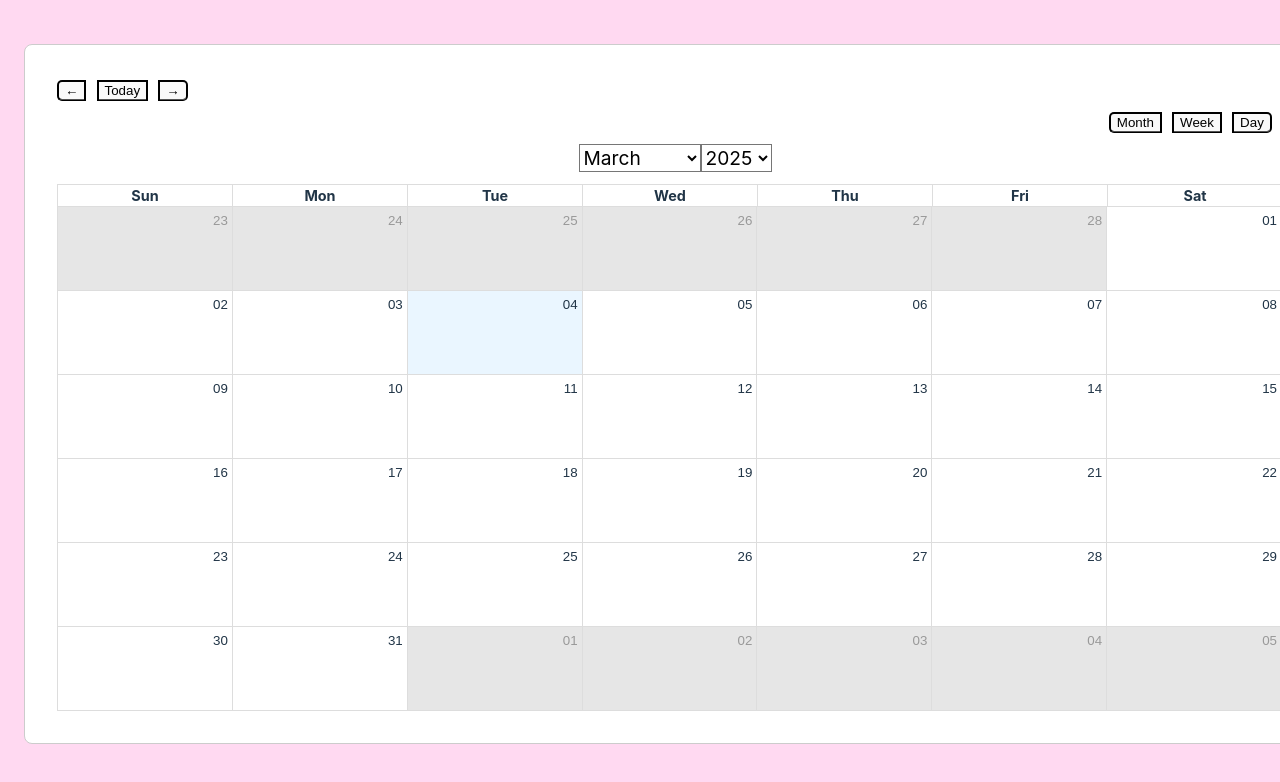
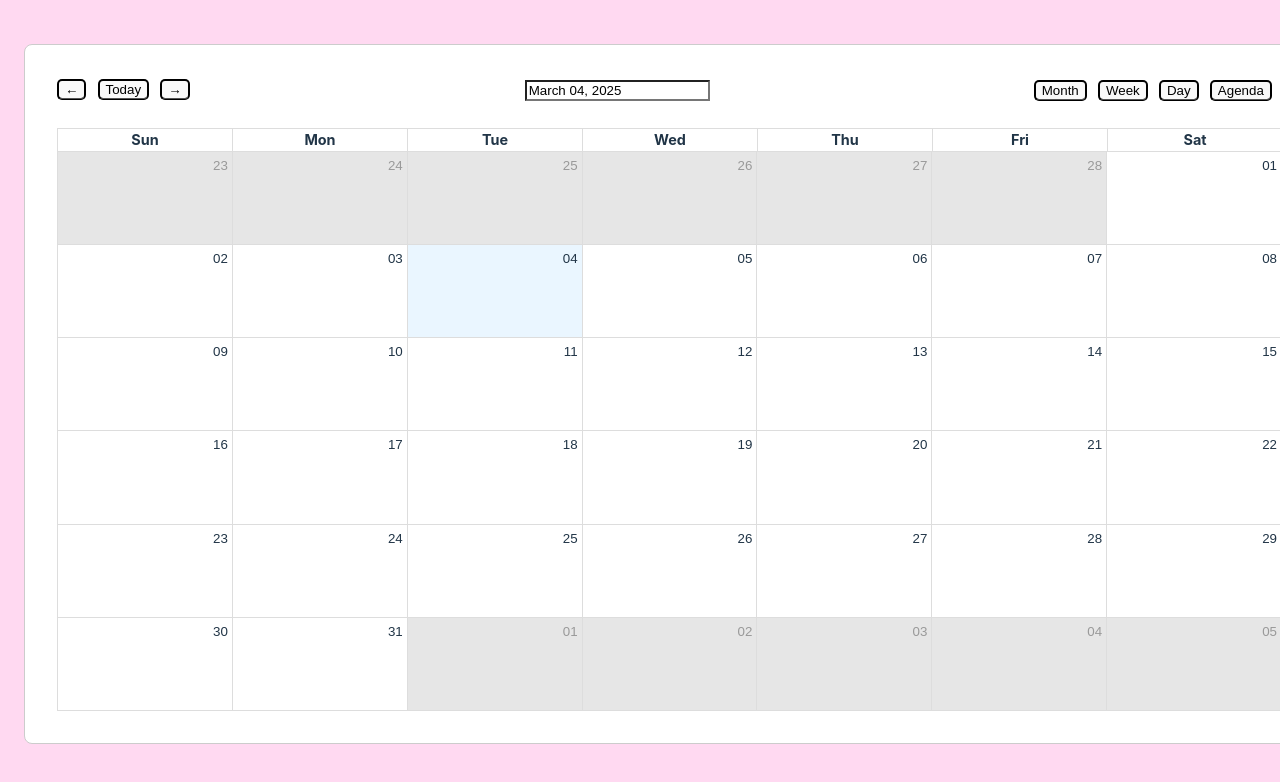
Before and after one commit to sapierre26/ToDo_List, a React (Vite) app in the folder frontend/: page / in a window 1280 px wide. Shown: the top 782 px of the page. Built offline with nearby package versions, Linux system fonts and the light colour scheme.

Commit message:
Dropdown Calendar done

```diff
--- a/frontend/src/App.css
+++ b/frontend/src/App.css
@@ -5,6 +5,7 @@
   overflow-anchor: auto;
   justify-items: center;
 }
+
 .logo {
   height: 6em;
   padding: 1.5em;
--- a/frontend/src/components/CalendarComponent.jsx
+++ b/frontend/src/components/CalendarComponent.jsx
@@ -1,66 +1,62 @@
 import React, { useState, useEffect } from 'react';
-import {Calendar, dateFnsLocalizer} from 'react-big-calendar'
-import format from 'date-fns/format'
-import parse from 'date-fns/parse'
-import startOfWeek from 'date-fns/startOfWeek'
-import getDay from 'date-fns/getDay'
-import enUS from 'date-fns/locale/en-US'
+import {Calendar, dateFnsLocalizer} from 'react-big-calendar';
+import format from 'date-fns/format';
+import parse from 'date-fns/parse';
+import startOfWeek from 'date-fns/startOfWeek';
+import getDay from 'date-fns/getDay';
+import enUS from 'date-fns/locale/en-US';
+import 'react-datepicker/dist/react-datepicker.css';
 import 'react-big-calendar/lib/css/react-big-calendar.css';
-import {useResizeDetector} from 'react-resize-detector';
+import Datepicker from 'react-datepicker';
+
 const locales = {
     'en-US': enUS,
 }
+
 const MyCustomToolbar = ({label, onNavigate, onView}) => {
-    //custom toolbar and props are date and onNavigate
+    //custom toolbar and props are date, onNavigate, and onView
+    const [startDate, setStartDate] = useState(new Date());
 
-    const date = new Date(label);
-    const month = label.split(' ');
-    console.log(month[0]);
-
-    //Months to get the target value in a naive code
-    const months = [
-        'January', 'February', 'March', 'April', 'May', 'June',
-        'July', 'August', 'September', 'October', 'November', 'December'
-    ];
-
-    const years = Array.from({ length:  200}, (_, i) => new Date().getFullYear() - 100 + i); // Past 5 years to future 5 years
-
-    const handleMonthChange = (event) => {
-        const newMonth = months.indexOf(event.target.value);
-        onNavigate('DATE', new Date(date.getFullYear(), newMonth, 1));
+    const handleDateChange = (date) => {
+        setStartDate(date);
+        onNavigate('DATE', date); // Moves the calendar view to the selected date
     };
 
-    const handleYearChange = (event) => {
-        const newYear = parseInt(event.target.value);
-        onNavigate('DATE', new Date(newYear, date.getMonth(), 1));
+    const handleTodayClick = () => {
+        const today = new Date();
+        setStartDate(today);
+        onNavigate('TODAY'); // Navigate calendar to today
     };
 
     return (
-        <div>
-            <div className='rbc-btn-group'>
-                <button onClick={() => onNavigate('PREV')}>←</button>
+        <div style={{display: 'flex', paddingBottom: '1rem'}}>
+            <div className='calendar-nav' style={{display: 'flex', justifyContent: 'flex-start', alignItems: 'center'}}>
+                    <button onClick={() => onNavigate('PREV')}>←</button>
+                    <button onClick={handleTodayClick}>Today</button>
+                    <button onClick={() => onNavigate('NEXT')}>→</button>
+            </div>
 
-                <button type='button' onClick={() => onNavigate('TODAY')}>Today</button>
+            <div className='rbc-toolbar-label' style={{alignContent: 'baseline', flexGrow: 1, justifyItems: 'center'}}>
+                <Datepicker
+                    selected={startDate}
+                    onChange={handleDateChange}
+                    dateFormat='MMMM dd, yyyy'
+                    tabIndex={1}
+                    showMonthDropdown
+                    showYearDropdown
+                    dropdownMode='select'
+                    onKeyDown={(e) => e.preventDefault()}
+                    onFocus={(e) => e.target.blur()}
+                    className='custom-datepicker'
 
-                <button onClick={() => onNavigate('NEXT')}>→</button>
+                />
             </div>
-            <div className='rbc-btn-group' style={{position: 'relative', display: 'flex', justifyContent: 'right', alignItems: 'right'}}>
+
+            <div className='calendar-view'>
                 <button onClick={() => onView('month')}>Month</button>
                 <button onClick={() => onView('week')}>Week</button>
                 <button onClick={() => onView('day')}>Day</button>
-            </div>
-            <div className='rbc-btn-group' style={{position:'relative', display: 'flex', justifyContent: 'center', alignItems: 'center', paddingBottom: '0.7rem'}}>
-                <select value={months[date.getMonth()]} onChange={handleMonthChange} style={{color: '#000000', backgroundColor: '#ffffff', fontSize: 'larger', fontFamily: 'inherit'}}>
-                    {months.map((month, index) => (
-                        <option key={index} value={month}>{month}</option>
-                    ))}
-                </select>
-
-                <select value={date.getFullYear()} onChange={handleYearChange}  style={{color: '#000000', backgroundColor: '#ffffff', fontSize: 'larger', fontFamily: 'inherit'}}>
-                    {years.map((year) => (
-                        <option key={year} value={year}>{year}</option>
-                    ))}
-                </select>
+                <button onClick={() => onView('agenda')}>Agenda</button>
             </div>
         </div>
     );
@@ -77,7 +73,6 @@ const localizer = dateFnsLocalizer({
 
 const CalendarComponent = () => {
     const [events, setEvents] = useState([]);
-    const {width, ref} = useResizeDetector();
 
     useEffect(() => {
         const savedEvents = JSON.parse(localStorage.getItem('events'));
@@ -104,17 +99,17 @@ const CalendarComponent = () => {
     };
 
     return (
-        <div ref={ref} className='calendar-container'>
+        <div className='calendar-container'>
             <Calendar
+                components={{
+                    toolbar: MyCustomToolbar
+                }}
                 localizer={localizer}
                 events={events}
                 startAccessor='start'
                 endAccessor='end'
                 defaultView='month'
                 selectable
-                components={{
-                    toolbar: MyCustomToolbar
-                }}
                 style={{border: '1px solid #ccc',
                     height: 700,
                     borderRadius: '8px',
--- a/frontend/src/index.css
+++ b/frontend/src/index.css
@@ -12,11 +12,38 @@
   -moz-osx-font-smoothing: grayscale;
 }
 
+.rbc-btn-group:active {
+  box-shadow: 0.5px #666;
+  transform: translateY(4px);
+  display:flex;
+}
+.rbc-toolbar-label {
+  position: relative;
+  display: flex;
+  justify-content: center;
+}
+
+.react-datepicker__tab-loop {
+    z-index: 9999;
+}
+
+.custom-datepicker {
+  cursor: pointer;
+  color: black;
+  background-color: white;
+  z-index: 9999;
+  position: relative;
+}
+
+.react-datepicker-popper {
+  z-index: 9999;
+  line-height: 0;
+}
 
 .rbc-month-view {
     position: relative;
     flex-direction: column;
-        flex: 1 0 0;
+    flex: 1 0 0;
     width: 100%;
 }
 
@@ -70,7 +97,6 @@ h1 {
   margin-right: auto;
 }
 
-}
 button:hover {
   border-color: #646cff;
 }
@@ -80,81 +106,17 @@ button:focus-visible {
 }
 
 /* all the properties of the button*/
+
 button {
+  cursor: pointer;
 	border-style: double solid ridge;
-	background-color: gray;
+	background-color: white;
 	border-color: black;
 	border: solid round;
+  color: black;
 	margin-bottom: 0.7rem;
 	margin-right: 0.7rem;
 	border-radius: 5px;
-}
-/**
- * Tables
- */
-
-/*table layout*/
-table {
-	border-collapse: collapse;
-	border-spacing: 0;
-	width: 100%;
-	max-width: 100%;
-	table-layout: fixed;
-}
-
-/*the sunday-saturday color pick*/
-tfoot th {
-  border-top: 2px solid #dedede;
-}
-
-/*Make cells square-like*/
-tbody td {
-	height: 100px;
-	vertical-align: top;
-	position: relative;
-}
-
-/*for empty cells*/
-tbody td:empty {
-  background-color: white;
-}
-/*this is for the border lines of the table*/
-th, td {
-	font-family: "Noto Sans", sans-serif;
-	background-color: white;
-	color: black;
-	font-style: normal;
-	font-weight: normal;
-	border-bottom: black;
-
-	border: 2px solid black;
-	text-align: center;
-	padding: 0.5rem;
-	font-size: 1.2rem;
-}
-
-caption {
-  padding: 1rem 0;
-  caption-side: bottom;
-  color: #ababab;
-}
-
-.striped-table tbody tr:nth-child(odd) {
-  background-color: #f8f8f8;
-}
-
-.contain-table {
-  overflow-x: auto;
-}
-
-@media (max-width: 768px) {
-  table {
-    font-size: 0.9rem;
-  }
-
-  tbody td {
-    height: 80px; /* Reduce cell height on smaller screens */
-  }
 }
 
 @media (min-width: 600px) {
```
Also changed, not shown: frontend/package.json (+4 -3 lines), 1 other file (tests, documents, lock files or other folders).
